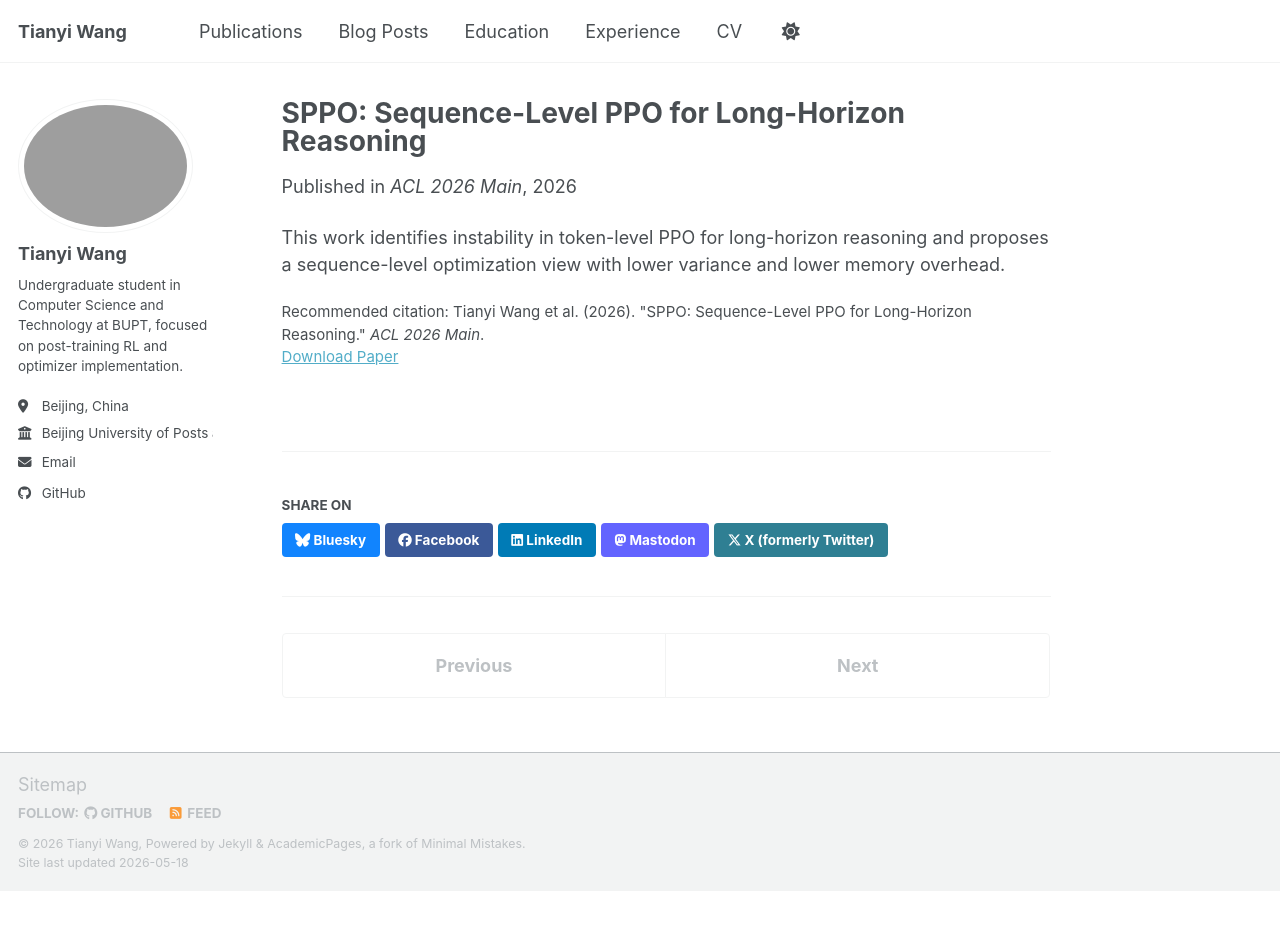
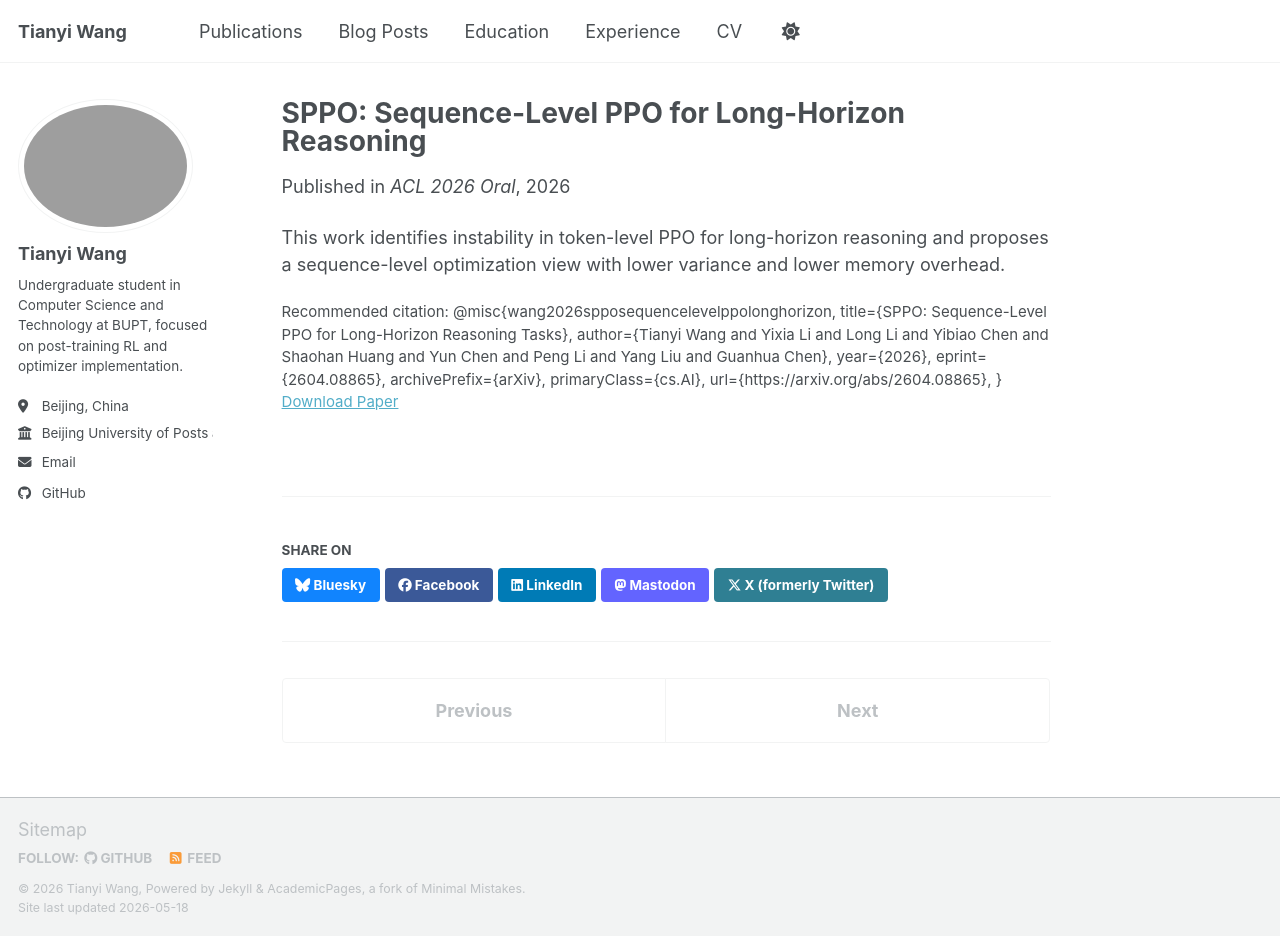
Before and after one commit to 1BIMU/Academic_CV, a Jekyll site: the page built from _publications/2009-10-01-paper-title-number-1.md, in a window 1280 px wide and 936 px high. Built offline with Jekyll 4.4.1, drawn with Linux system fonts in a browser that asks for light colours; a script bundle is joined from its source files by our own code; library files that are not in the unit come from our copies.

Commit message:
update oral

```diff
--- a/_config.yml
+++ b/_config.yml
@@ -14,9 +14,8 @@ masthead_title           : "Tianyi Wang"
 title_separator          : "-"
 name                     : &name "Tianyi Wang"
 description              : &description "Undergraduate student in Computer Science and Technology at Beijing University of Posts and Telecommunications, focused on post-training algorithms and optimizer design/implementation"   # Update this with a general description of your site, this is the default if not overridden by a page
-url                      : https://1bimu.github.io # The base hostname & protocol for your site e.g. "https://[your GitHub username].github.io",
-                                                           # or if you already have some other page hosted on Github then use "https://[your GitHub username].github.io/[Your Repo Name]"
-baseurl                  : "/Academic_CV" # the subpath of your site, e.g. "/blog"
+url                      : https://www.bimu.wang # The base hostname & protocol for your site
+baseurl                  : "" # no subpath needed for custom domain
 repository               : "1BIMU/Academic_CV"
 
 # Site Author - The following control what appear as part of the author content on the side bar.
--- a/_publications/2009-10-01-paper-title-number-1.md
+++ b/_publications/2009-10-01-paper-title-number-1.md
@@ -5,13 +5,21 @@ category: conferences
 permalink: /publication/sppo-sequence-level-ppo
 excerpt: 'Reformulates long-horizon reasoning as a sequence-level contextual bandit with a decoupled scalar value function to improve stability and reduce memory cost.'
 date: 2026-04-01
-venue: 'ACL 2026 Main'
+venue: 'ACL 2026 Oral'
 paperurl: 'https://arxiv.org/abs/2604.08865'
 arxivurl: 'https://arxiv.org/abs/2604.08865'
 githuburl: 'https://github.com/sustech-nlp/SPPO'
 authors: '<strong>Tianyi Wang</strong>*, Yixia Li*, Long Li, Yibiao Chen, Shaohan Huang, Yun Chen, Peng Li, Yang Liu, Guanhua Chen'
 author_note: 'Co-first Author'
-citation: 'Tianyi Wang et al. (2026). "SPPO: Sequence-Level PPO for Long-Horizon Reasoning." <i>ACL 2026 Main</i>.'
+citation: '@misc{wang2026spposequencelevelppolonghorizon,
+      title={SPPO: Sequence-Level PPO for Long-Horizon Reasoning Tasks},
+      author={Tianyi Wang and Yixia Li and Long Li and Yibiao Chen and Shaohan Huang and Yun Chen and Peng Li and Yang Liu and Guanhua Chen},
+      year={2026},
+      eprint={2604.08865},
+      archivePrefix={arXiv},
+      primaryClass={cs.AI},
+      url={https://arxiv.org/abs/2604.08865},
+}'
 header:
   teaser: /images/publications/SPPO.png
 ---
```
Also changed, not shown: _pages/about.md (+1 -1 lines), _publications/2010-10-01-paper-title-number-2.md (+9 -1 lines), _publications/2026-03-01-dyjr-preserving-diversity.md (+9 -1 lines).
